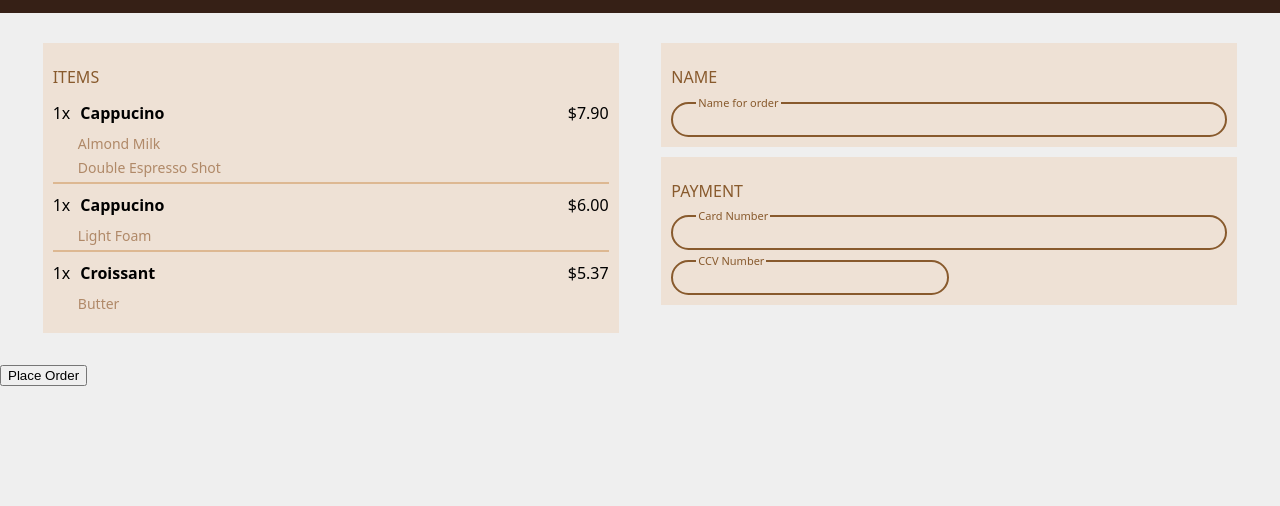
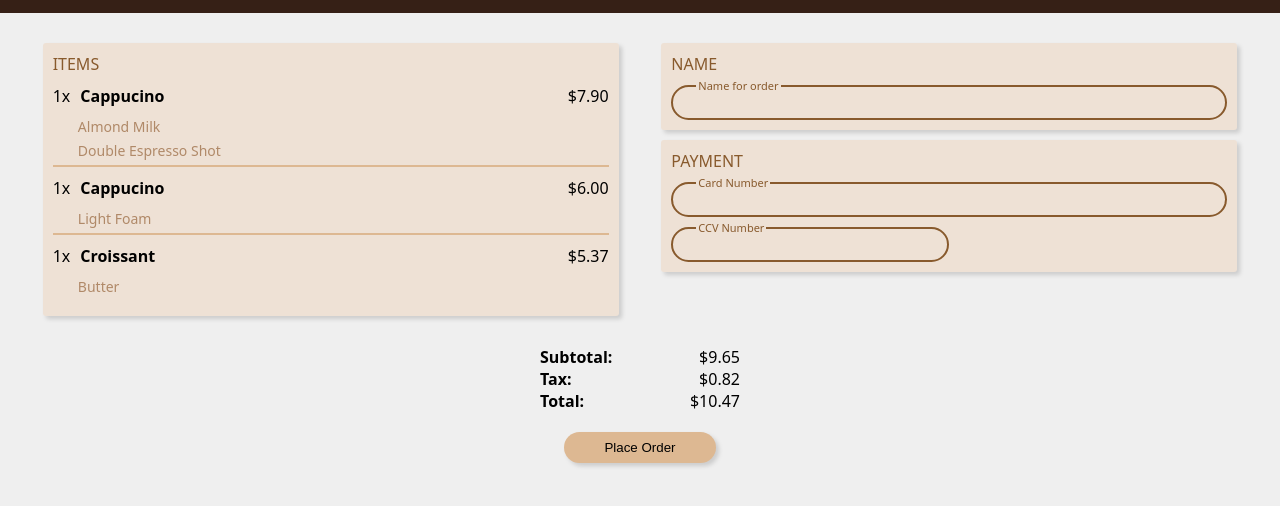
Before and after one commit to r-snow/Coffee-Masters, a plain HTML site: page index.html in a window 1280 px wide. Shown: the part 52-558 px from the top of the page. Drawn offline with Linux system fonts and the light colour scheme; files that its build step writes are made by us from their sources; files whose address does not match are found by name.

Commit message:
css completed

```diff
--- a/coffee_masters.css
+++ b/coffee_masters.css
@@ -23,6 +23,7 @@ h2 {
     color: #885a2d;
     font-weight: normal;
     font-size: 16px;
+    margin: 0px 0px 10px 0px;
 }
 
 h3 {
@@ -67,6 +68,9 @@ input {
 .box {
     background-color: #eee1d5;
     padding: 10px;
+    border-radius: 3px;
+    justify-content: space-around;
+    filter: drop-shadow(3px 3px 2px #00000025);
 }
 
 .item {
@@ -142,3 +146,26 @@ input {
 .ccvnum {
     width: 50%;
 }
+
+.summary {
+    display: flex;
+    flex-direction: column;
+    align-items: center;
+}
+
+.line-item {
+    display: flex;
+    flex-direction: row;
+    justify-content: space-between;
+    gap: 30px;
+    width: 200px;
+}
+
+button {
+    margin-top: 20px;
+    background-color: #ddb892;
+    border-radius: 100px;
+    border: none;
+    padding: 8px 40px;
+    filter: drop-shadow(3px 3px 2px #00000025);
+}
--- a/index.html
+++ b/index.html
@@ -79,7 +79,20 @@
                 </div>
             </div>
         </div>
-        <div class="summary"></div>
-        <button type="submit">Place Order</button>
+        <div class="summary">
+            <div class="line-item">
+                <h3>Subtotal:</h3>
+                <p>$9.65</p>
+            </div>
+            <div class="line-item">
+                <h3>Tax:</h3>
+                <p>$0.82</p>
+            </div>
+            <div class="line-item">
+                <h3>Total:</h3>
+                <p>$10.47</p>
+            </div>
+            <button type="submit">Place Order</button>
+        </div>
     </body>
 </html>
```
